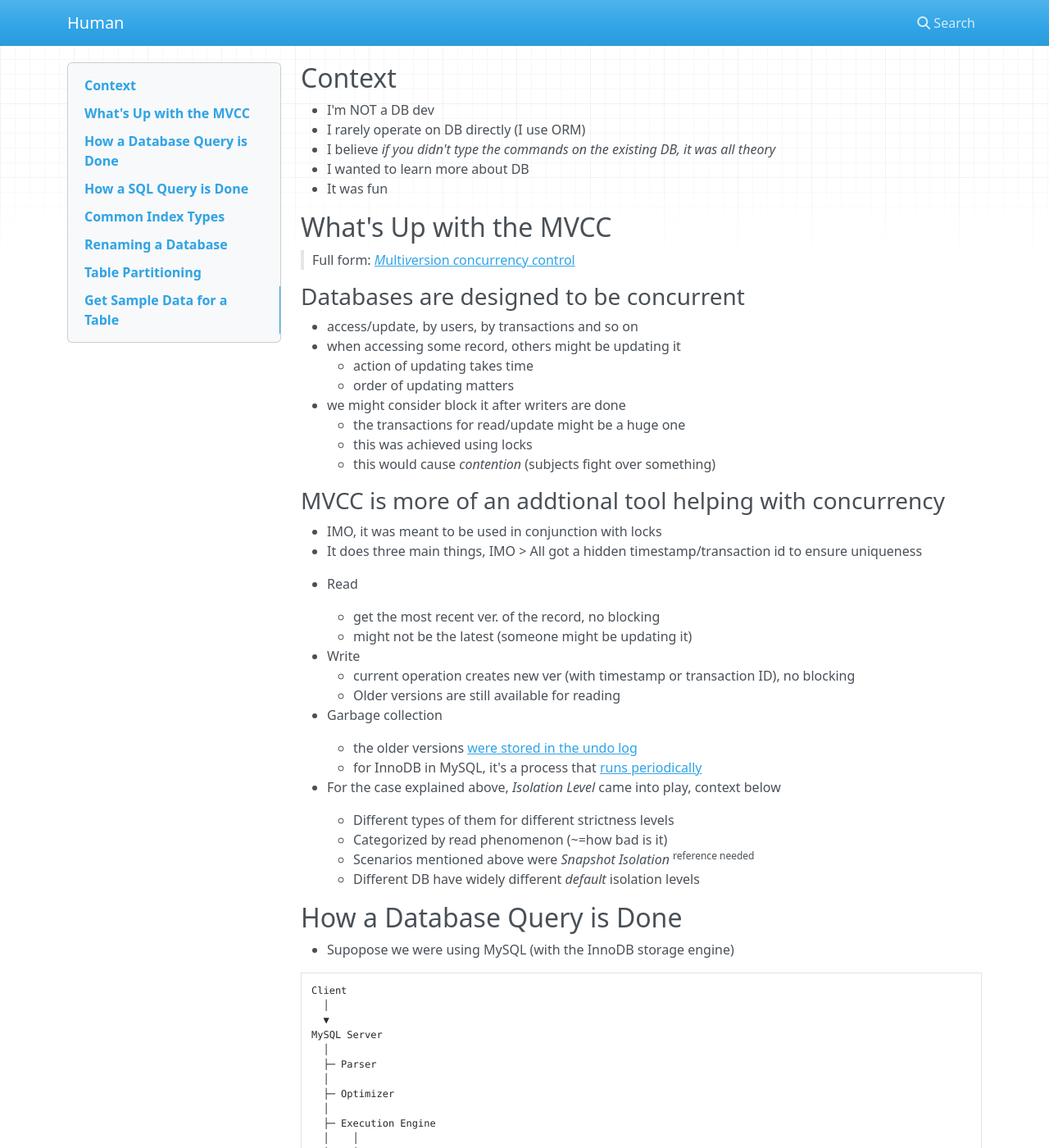
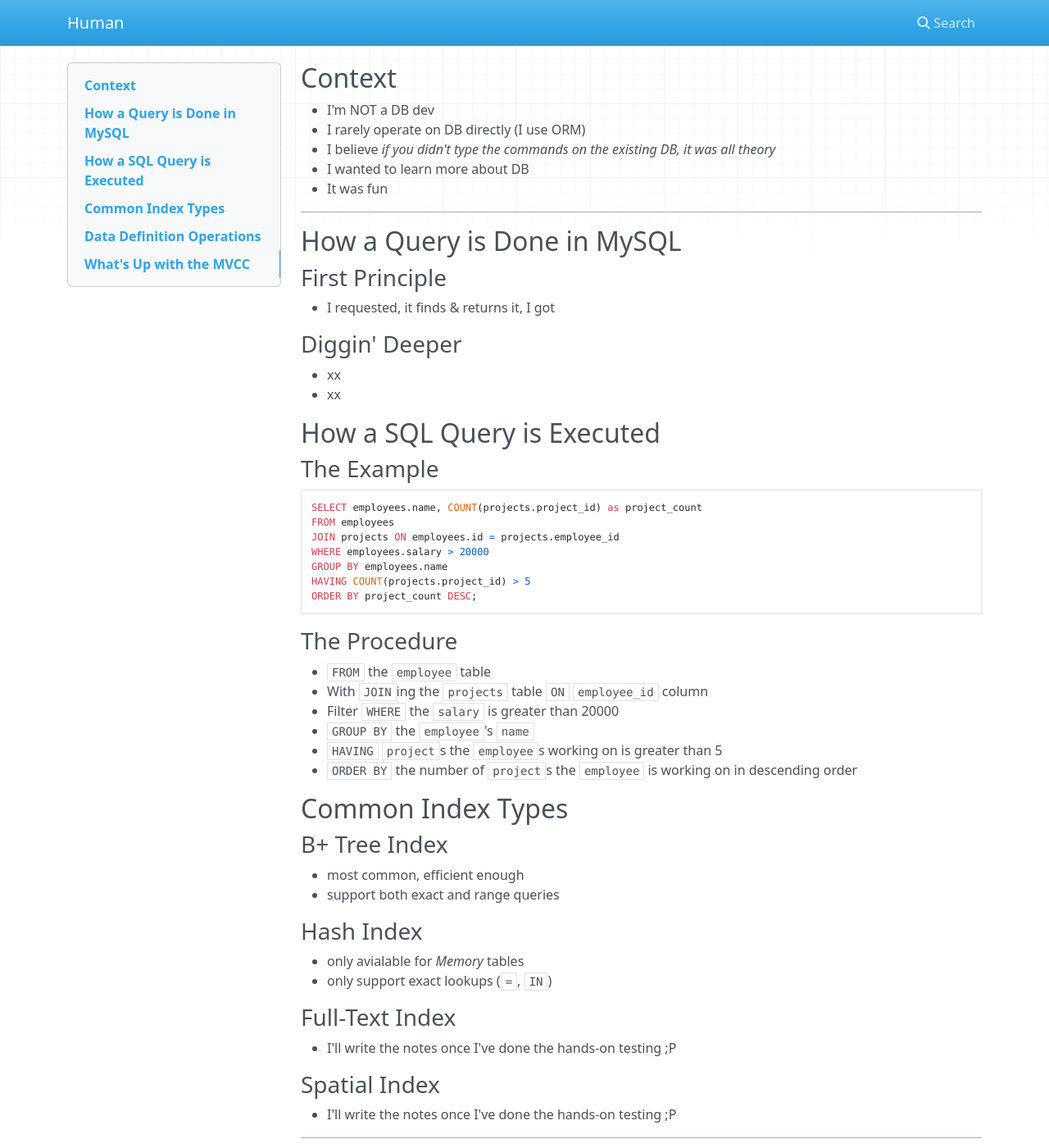
Before and after one commit to codingEzio/codingEzio.github.io, an MkDocs documentation site: the page built from docs/hands-on/core-database.md, in a window 1280 px wide and 1400 px high. Shown: the whole window at 82% size. Built offline with MkDocs 1.6.1, drawn with Linux system fonts in a browser that asks for light colours; nearby versions of some CDN libraries; some of the changed text lies outside the part shown.

Commit message:
refactor+feat+style: Huge overhaul on existing notes on Database and a sneakpeek on what's coming next

````diff
--- a/docs/hands-on/core-database.md
+++ b/docs/hands-on/core-database.md
@@ -7,69 +7,20 @@
 - I wanted to learn more about DB
 - It was fun
 
-## What's Up with the MVCC
+-----
 
-> Full form: [*M*ulti*v*ersion *c*oncurrency *c*ontrol](https://en.wikipedia.org/wiki/Multiversion_concurrency_control)
+## How a Query is Done in MySQL
 
-### Databases are designed to be concurrent
+### First Principle
 
-- access/update, by users, by transactions and so on
-- when accessing some record, others might be updating it
-    - action of updating takes time
-    - order of updating matters
-- we might consider block it after writers are done
-    - the transactions for read/update might be a huge one
-    - this was achieved using locks
-    - this would cause *contention* (subjects fight over something)
+- I requested, it finds & returns it, I got
 
-### MVCC is more of an addtional tool helping with concurrency
+### Diggin' Deeper
 
-- IMO, it was meant to be used in conjunction with locks
-- It does three main things, IMO
-    > All got a hidden timestamp/transaction id to ensure uniqueness
+- xx
+- xx
 
-- Read
-    - get the most recent ver. of the record, no blocking
-    - might not be the latest (someone might be updating it)
-- Write
-    - current operation creates new ver (with timestamp or transaction ID), no blocking
-    - Older versions are still available for reading
-- Garbage collection
-    - the older versions [were stored in the undo log](https://mariadb.com/kb/en/innodb-purge/)
-    - for InnoDB in MySQL, it's a process that [runs periodically](https://dev.mysql.com/doc/refman/8.4/en/innodb-purge-configuration.html)
-
-- For the case explained above, *Isolation Level* came into play, context below
-    - Different types of them for different strictness levels
-    - Categorized by read phenomenon (~=how bad is it)
-    - Scenarios mentioned above were *Snapshot Isolation* <sup>reference needed</sup>
-    - Different DB have widely different *default* isolation levels
-
-## How a Database Query is Done
-
-- Supopose we were using MySQL (with the InnoDB storage engine)
-
-```sh
-Client
-  │
-  ▼
-MySQL Server
-  │
-  ├─ Parser
-  │
-  ├─ Optimizer
-  │
-  ├─ Execution Engine
-  │    │
-  │    └─ Storage Engine API
-  │         │
-  │         ▼
-  └─ Storage Engine (e.g., InnoDB)
-      │
-      ▼
-    Data Files
-```
-
-## How a SQL Query is Done
+## How a SQL Query is Executed
 
 ### The Example
 
@@ -112,7 +63,11 @@
 
 - I'll write the notes once I've done the hands-on testing ;P
 
-## Renaming a Database
+-----
+
+## Data Definition Operations
+
+### Renaming a Database
 
 > I guess it wasn't normally done. I purely changed it for the sake of learning.
 
@@ -141,9 +96,9 @@
 -- the SQL generated from the previous step
 ```
 
-## Table Partitioning
+### Table Partitioning
 
-### Context
+#### Context
 
 > I wasn't in a position to do this in production, but I still wanted to learn about it.
 >
@@ -207,7 +162,7 @@
     - A PRIMARY KEY must include all columns in the table's partitioning function (prefixed columns are not considered).
     - ..
 
-## Get Sample Data for a Table
+### Get Sample Data for a Table
 
 > The last line is the one you need to edit to match your table schema
 
````
Also changed, not shown: other parts of docs/hands-on/core-database.md (+39 -0 lines).
